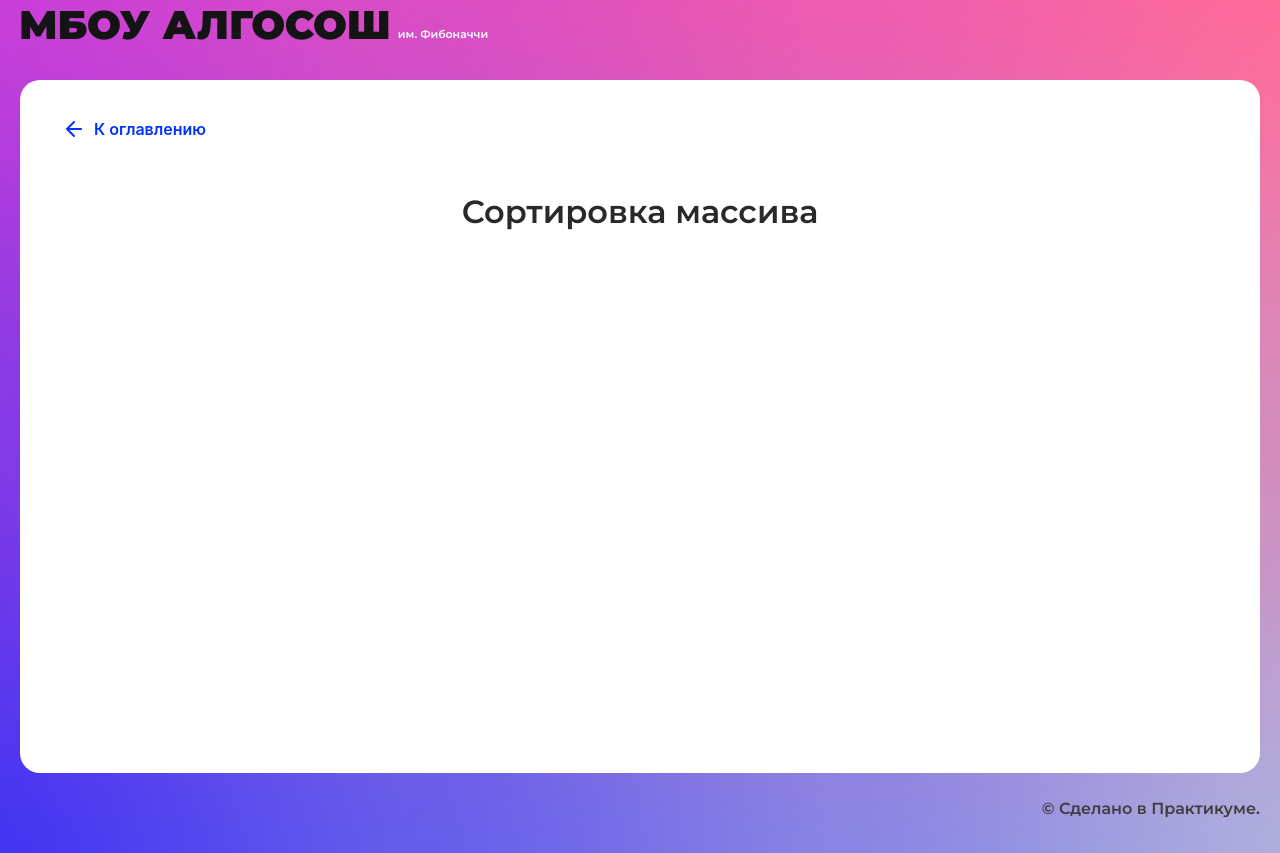
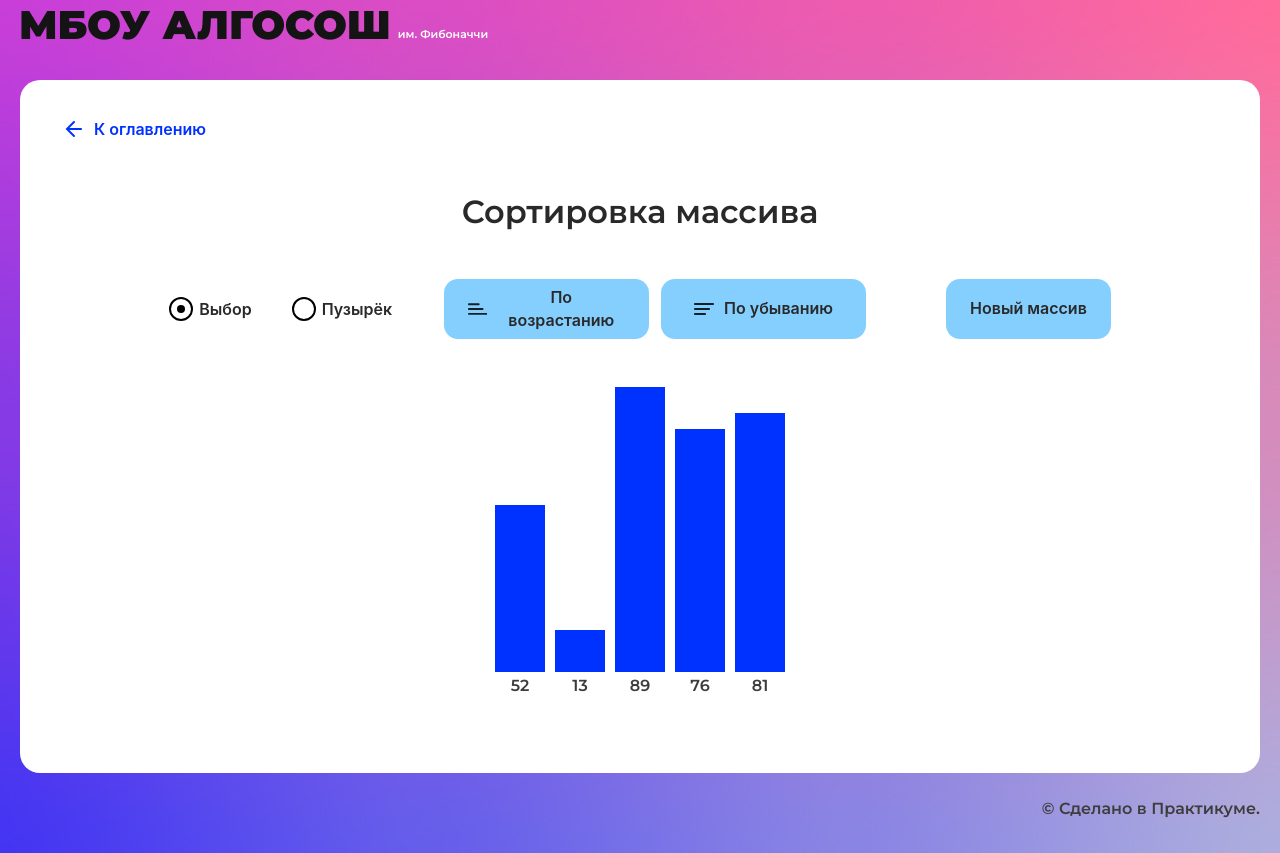
Before and after one commit to Maria-Lem/algososh, a React (Create React App) app: page /sorting in a window 1280 px wide. Built offline with nearby package versions, Linux system fonts and the light colour scheme.

Commit message:
feat: add solution to the sorting-page algorithm

```diff
--- a/src/components/fibonacci-page/fibonacci-page.tsx
+++ b/src/components/fibonacci-page/fibonacci-page.tsx
@@ -10,23 +10,10 @@ import { Circle } from "../ui/circle/circle";
 export const FibonacciPage: React.FC = () => {
   const [input, setInput] = useState('');
   const [sequence, setSequence] = useState<number[]>([]);
+  const [isLoader, setIsLoader] = useState(false);
 
   const fibonacciSequence = (n: number): number[] => {
     let arr: number[] = [];
-    let prev: number = 1;
-
-    // let i = 0;
-
-    // setTimeout(() => {
-    //   while (i < 2) {
-    //     console.log('first i: ', i);
-    //     arr.push(1);
-    //     setSequence([...arr]);
-    //     i++;
-    //   }
-
-    //   return arr;
-    // }, i * 500);
 
     for (let i = 0; i < n + 1; i++) {
       setTimeout(() => {
@@ -40,6 +27,10 @@ export const FibonacciPage: React.FC = () => {
           arr.push(arr[i - 1] + arr[i - 2]);
           setSequence([...arr]);
         }
+
+        if (i === n) {
+          setIsLoader(false);
+        }
       }, i * 500);
     }
     return arr;
@@ -51,13 +42,13 @@ export const FibonacciPage: React.FC = () => {
 
   const handleClick = () => {
     let currentNumber = 0;
+    setIsLoader(true);
 
     setTimeout(() => {
       while (currentNumber <= Number(input)) {
         fibonacciSequence(Number(input));
         currentNumber++;
       }
-
     }, 500);
   };
 
@@ -77,6 +68,7 @@ export const FibonacciPage: React.FC = () => {
           text="Рассчитать"
           onClick={handleClick}
           disabled={Number(input) === 0 || Number(input) > 19 || input.length === 0 ? true : false}
+          isLoader={isLoader}
         />
       </form>
       <div className={styles.sequence}>
--- /dev/null
+++ b/src/components/sorting-page/sorting-page.module.css
@@ -0,0 +1,40 @@
+.container {
+  display: flex;
+  align-items: center;
+  justify-content: center;
+  margin-bottom: 48px;
+}
+
+.selectionRadio {
+  margin-right: 40px;
+}
+
+.bubbleRadio {
+  margin-right: 52px;
+}
+
+.ascendingBtn {
+  margin-right: 12px;
+}
+
+.descendingBtn {
+  margin-right: 80px;
+}
+
+.ascendingBtn, .descendingBtn {
+  width: 205px;
+}
+
+.chart {
+  display: flex;
+  align-items: flex-end;
+  justify-content: center;
+}
+
+.column {
+  margin-right: 10px;
+}
+
+.column:last-child {
+  margin-right: 0;
+}
--- a/src/components/sorting-page/sorting-page.tsx
+++ b/src/components/sorting-page/sorting-page.tsx
@@ -1,10 +1,224 @@
-import React from "react";
+import React, { ChangeEvent, useEffect, useState } from "react";
+
+import styles from './sorting-page.module.css';
+
 import { SolutionLayout } from "../ui/solution-layout/solution-layout";
+import { RadioInput } from "../ui/radio-input/radio-input";
+import { Button } from "../ui/button/button";
+import { Column } from "../ui/column/column";
+
+import { Direction } from "../../types/direction";
+import { Algorithm } from "../../types/algorithm";
+import { ElementStates } from "../../types/element-states";
+
+interface IRandomArray {
+  num: number;
+  sorting: string;
+}
 
 export const SortingPage: React.FC = () => {
+  const [algorithm, setAlgorithm] = useState<string>(Algorithm.SelectionSort);
+  const [randomArray, setRandomArray] = useState<IRandomArray[]>([]);
+  const [isLoader, setIsLoader] = useState(false);
+  const [direction, setDirection] = useState<Direction>(Direction.Ascending);
+
+  useEffect(() => {
+    createNewRandomArray();
+  // eslint-disable-next-line react-hooks/exhaustive-deps
+  }, []);
+
+  let resultArray: IRandomArray[] = []
+
+  const randomNumberBetweenRange = (min: number, max: number): number => {
+    return Math.floor(Math.random() * (max - min)) + min;
+  };
+
+  const createNewRandomArray = () => {
+    const length = randomNumberBetweenRange(3, 17);
+    let arr = [];
+
+    for (let i = 0; i < length; i++) {
+      arr.push(randomNumberBetweenRange(1, 100));
+    }
+
+    arr.forEach(num => {
+      const obj = {
+        num: num,
+        sorting: ElementStates.Default,
+      };
+
+      resultArray.push(obj);
+    })
+
+    setRandomArray([...resultArray]);
+
+    return arr;
+  };
+
+  const delay = (ms: number) => new Promise((resolve) => setTimeout(resolve, ms));
+
+  const swap = (arr: IRandomArray[], firstIndex: number, secondIndex: number) => {
+    let temp = arr[firstIndex];
+    arr[firstIndex] = arr[secondIndex];
+    arr[secondIndex] = temp;
+  };
+
+  const selectionSort = async (arr: IRandomArray[], minSort = false, maxSort = false) => {
+    const { length } = arr;
+
+    for (let i = 0; i < length; i++) {
+      let index = i;
+      arr[index].sorting = ElementStates.Changing;
+
+      for (let j = i + 1; j < length; j++) {
+        arr[j].sorting = ElementStates.Changing;
+        setRandomArray([...arr]);
+
+        await delay(500);
+
+
+        if (minSort) {
+          if (arr[j].num > arr[index].num) {
+            index = j;
+            arr[j].sorting = ElementStates.Changing;
+            arr[index].sorting = i === index ? ElementStates.Changing : ElementStates.Default;
+          }
+        } else if (maxSort) {
+          if (arr[j].num < arr[index].num) {
+            index = j;
+            arr[j].sorting = ElementStates.Changing;
+            arr[index].sorting = i === index ? ElementStates.Changing : ElementStates.Default;
+          }
+        }
+        if (j !== index) {
+          arr[j].sorting = ElementStates.Default;
+        }
+        setRandomArray([...arr])
+      }
+      if (index !== i) {
+        swap(arr, i, index);
+      }
+      arr[i].sorting = ElementStates.Modified;
+      arr[index].sorting = ElementStates.Modified;
+      setRandomArray([...arr]);
+    }
+
+    return arr;
+  };
+
+  const bubbleSort = async (arr: IRandomArray[], minSort = false, maxSort = false) => {
+    const { length } = arr;
+
+    for (let i = 0; i < length; i++) {
+      for (let j = 0; j < length - i - 1; j++) {
+        arr[j].sorting = ElementStates.Changing;
+        arr[j + 1].sorting = ElementStates.Changing;
+        setRandomArray([...arr]);
+
+        await delay(500);
+
+        if (minSort) {
+          if (arr[j].num > arr[j + 1].num) {
+            swap(arr, j, j + 1);
+            setRandomArray([...arr]);
+          }
+        } else if (maxSort) {
+          if (arr[j].num < arr[j + 1].num) {
+            swap(arr, j, j + 1);
+            setRandomArray([...arr]);
+          }
+        }
+        arr[j].sorting = ElementStates.Default;
+        arr[j + 1].sorting = ElementStates.Default;
+        setRandomArray([...arr]);
+      }
+      arr[length - i - 1].sorting = ElementStates.Modified;
+      setRandomArray([...arr]);
+    }
+  };
+
+  const handleChange = (e: ChangeEvent<HTMLInputElement>) => {
+    setAlgorithm(e.target.value);
+  };
+
+  const handleClickAscending = async () => {
+    setIsLoader(true);
+    setDirection(Direction.Ascending);
+
+    if (algorithm === Algorithm.SelectionSort) {
+      await selectionSort(randomArray, false, true);
+    } else {
+      await bubbleSort(randomArray, false, true);
+    }
+    setIsLoader(false);
+  };
+
+  const handleClickDescending = async () => {
+    setIsLoader(true);
+    setDirection(Direction.Descending);
+
+    if (algorithm === Algorithm.SelectionSort) {
+      await selectionSort(randomArray, true, false);
+    } else {
+      await bubbleSort(randomArray, true, false);
+    }
+    setIsLoader(false);
+  };
+
+  const columnElement = randomArray.map((num, i) => (
+    <Column
+      key={i}
+      index={num.num}
+      extraClass={styles.column}
+      state={num.sorting === ElementStates.Default ? ElementStates.Default : num.sorting === ElementStates.Changing ? ElementStates.Changing : ElementStates.Modified}
+    />
+  ));
+
   return (
     <SolutionLayout title="Сортировка массива">
-
+      <div className={styles.container}>
+        <RadioInput
+          label="Выбор"
+          extraClass={styles.selectionRadio}
+          onChange={handleChange}
+          name="algorithm"
+          value={Algorithm.SelectionSort}
+          checked={algorithm === Algorithm.SelectionSort}
+        />
+        <RadioInput
+          label="Пузырёк"
+          extraClass={styles.bubbleRadio}
+          onChange={handleChange}
+          name="algorithm"
+          value={Algorithm.BubbleSort}
+          checked={algorithm === Algorithm.BubbleSort}
+        />
+        <Button
+          text="По возрастанию"
+          onClick={handleClickAscending}
+          disabled={isLoader && direction === Direction.Descending}
+          isLoader={isLoader && direction === Direction.Ascending}
+          sorting={Direction.Ascending}
+          extraClass={styles.ascendingBtn}
+        />
+        <Button
+          text="По убыванию"
+          onClick={handleClickDescending}
+          disabled={isLoader && direction === Direction.Ascending}
+          isLoader={isLoader && direction === Direction.Descending}
+          sorting={Direction.Descending}
+          extraClass={styles.descendingBtn}
+        />
+        <Button
+          text="Новый массив"
+          onClick={createNewRandomArray}
+          disabled={isLoader}
+          extraClass={styles.newArr}
+        />
+      </div>
+      <div className={styles.chart}>
+        { columnElement }
+      </div>
     </SolutionLayout>
   );
 };
--- a/src/components/string/string.tsx
+++ b/src/components/string/string.tsx
@@ -6,6 +6,7 @@ import { SolutionLayout } from "../ui/solution-layout/solution-layout";
 import { Input } from "../ui/input/input";
 import { Button } from "../ui/button/button";
 import { Circle } from "../ui/circle/circle";
+
 import { ElementStates } from "../../types/element-states";
 
 interface IResultArray {
@@ -63,7 +64,7 @@ export const StringComponent: React.FC = () => {
       }
     }, time + 1000);
 
-  }
+  };
 
   const handleClick = () => {
     setIsLoader(true);
--- /dev/null
+++ b/src/types/algorithm.ts
@@ -0,0 +1,4 @@
+export enum Algorithm {
+  SelectionSort = "selection sort",
+  BubbleSort = "bubble sort",
+}
```
